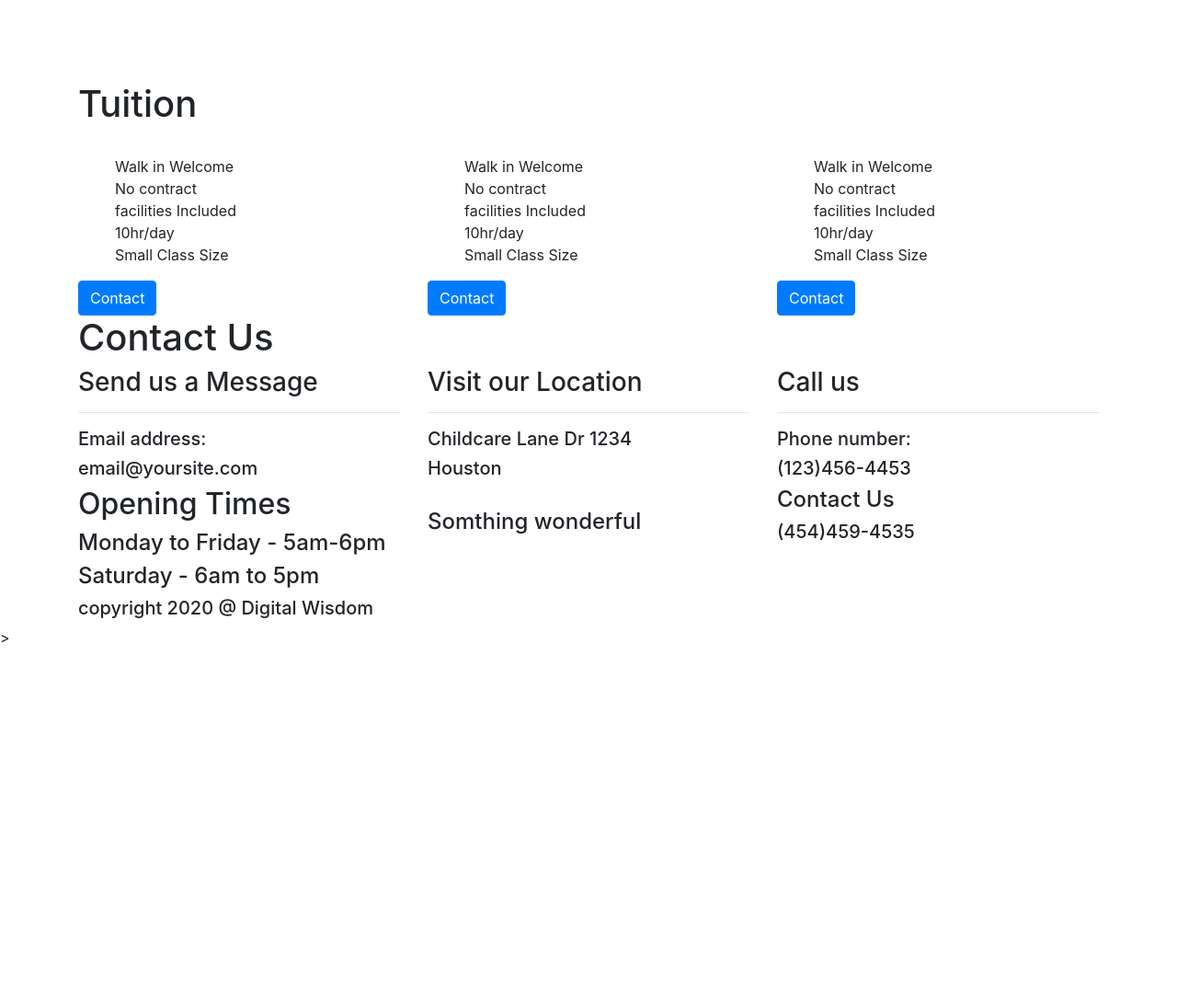
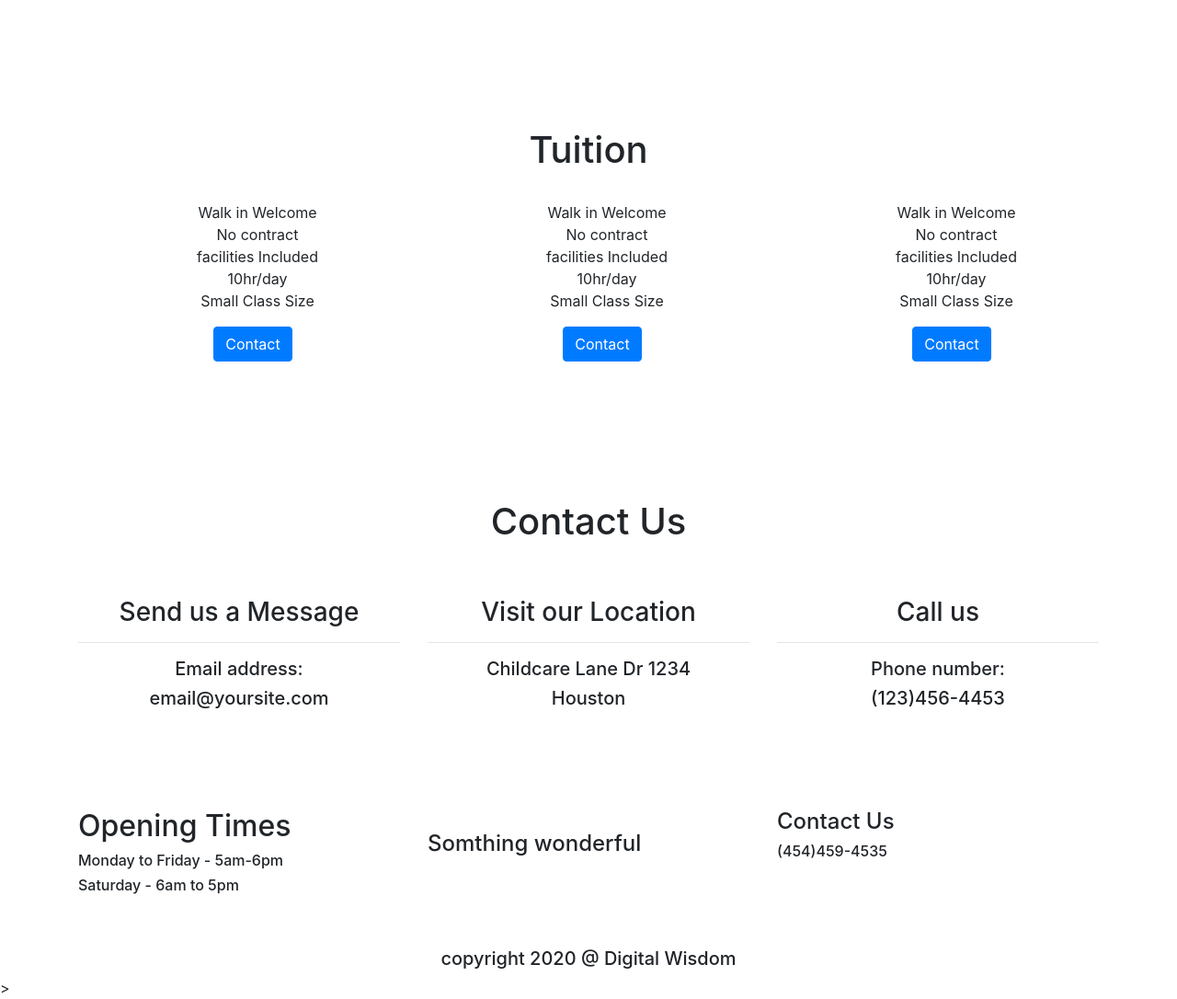
Before and after one commit to TheodisWilliams/ChildCare, a plain HTML site: page Childhood/index.html in a window 1280 px wide. Shown: the part 3740-4826 px from the top of the page at 92% size. Before the commit the page ends 4445 px from the top, so only its background shows below. Drawn offline with nearby package versions, Linux system fonts and the light colour scheme.

Commit message:
Worked onsite

```diff
--- a/Childhood/css/styles.css
+++ b/Childhood/css/styles.css
@@ -72,6 +72,9 @@
 .staff{
     padding-bottom: 50px;
 }
+.staff_info{
+    text-align: center;
+}
 .head_shot{
     width: 100%;
     height: 50%;
@@ -84,6 +87,10 @@
     text-align: center;
     padding-bottom: 50px;
 }
+.inner_info{
+    text-align: center;
+
+}
 .girl_photo{
 
 }
@@ -92,4 +99,33 @@
 /*Tuitiom List*/
 .tuition_list{
     list-style-type: none;
+    text-align: center;
 }
+.tuition_title{
+    text-align: center;
+}
+.button1{
+    margin-left: 30px;
+}
+.tuition_plan{
+    text-align: center;
+}
+#tuition{
+    padding-bottom: 50px;
+    padding-top: 50px;
+}
+/*Contact*/
+#contact{
+    text-align: center;
+    padding-top: 50px;
+    padding-bottom: 100px;
+}
+.contact_us{
+    padding-bottom: 50px;
+    padding-top: 50px;
+}
+/*Footer*/
+.foot_note{
+    text-align: center;
+    padding-top: 50px;
+}
--- a/Childhood/index.html
+++ b/Childhood/index.html
@@ -261,7 +261,10 @@
             <div class="row">
                 <!--Tuition Title-->
                 <div class="col">
-                    <h1>Tuition</h1>
+                    <div class="tuition_title">
+                        <h1>Tuition</h1>
+                    </div>
+
                 </div>
             </div>
             <div class="row">
@@ -276,7 +279,7 @@
                             <li>10hr/day</li>
                             <li>Small Class Size</li>
                         </ul>
-                        <button type="button" class="btn btn-primary">Contact</button>
+                        <button type="button" class="btn btn-primary button1">Contact</button>
                     </div>
                 </div>
                 <div class="col">
@@ -290,7 +293,7 @@
                             <li>10hr/day</li>
                             <li>Small Class Size</li>
                         </ul>
-                        <button type="button" class="btn btn-primary">Contact</button>
+                        <button type="button" class="btn btn-primary button1">Contact</button>
                     </div>
                 </div>
                 <div class="col">
@@ -304,7 +307,7 @@
                             <li>10hr/day</li>
                             <li>Small Class Size</li>
                         </ul>
-                        <button type="button" class="btn btn-primary">Contact</button>
+                        <button type="button" class="btn btn-primary button1">Contact</button>
                     </div>
                 </div>
             </div>
@@ -314,7 +317,10 @@
         <div class="container">
             <div class="row">
                 <div class="col">
-                    <h1>Contact Us</h1>
+                    <div class="contact_us">
+                        <h1>Contact Us</h1>
+                    </div>
+
                 </div>
             </div>
             <div class="row">
@@ -351,8 +357,8 @@
                 <div class="col">
                     <div class="open_time">
                         <h2>Opening Times</h2>
-                        <h4>Monday to Friday - 5am-6pm</h4>
-                        <h4>Saturday - 6am to 5pm</h4>
+                        <h6>Monday to Friday - 5am-6pm</h6>
+                        <h6>Saturday - 6am to 5pm</h6>
                     </div>
                 </div>
                 <div class="col">
@@ -364,13 +370,16 @@
                 <div class="col">
                     <div class="footer_contact">
                         <h4>Contact Us</h4>
-                        <h5>(454)459-4535</h5>
+                        <h6>(454)459-4535</h6>
                     </div>
                 </div>
             </div>
             <div class="row">
                 <div class="col">
-                    <h5> copyright 2020 @ Digital Wisdom</h5>
+                    <div class="foot_note">
+                        <h5> copyright 2020 @ Digital Wisdom</h5>
+                    </div>
+
                 </div>
             </div>
         </div>
```
